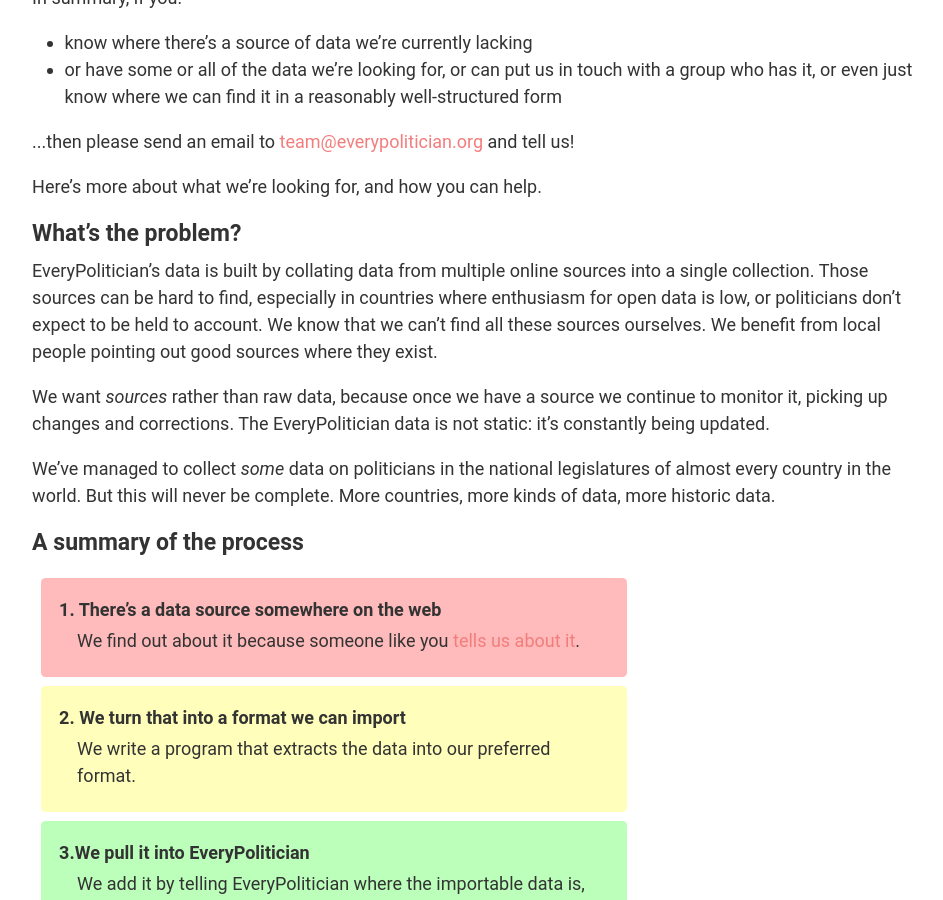
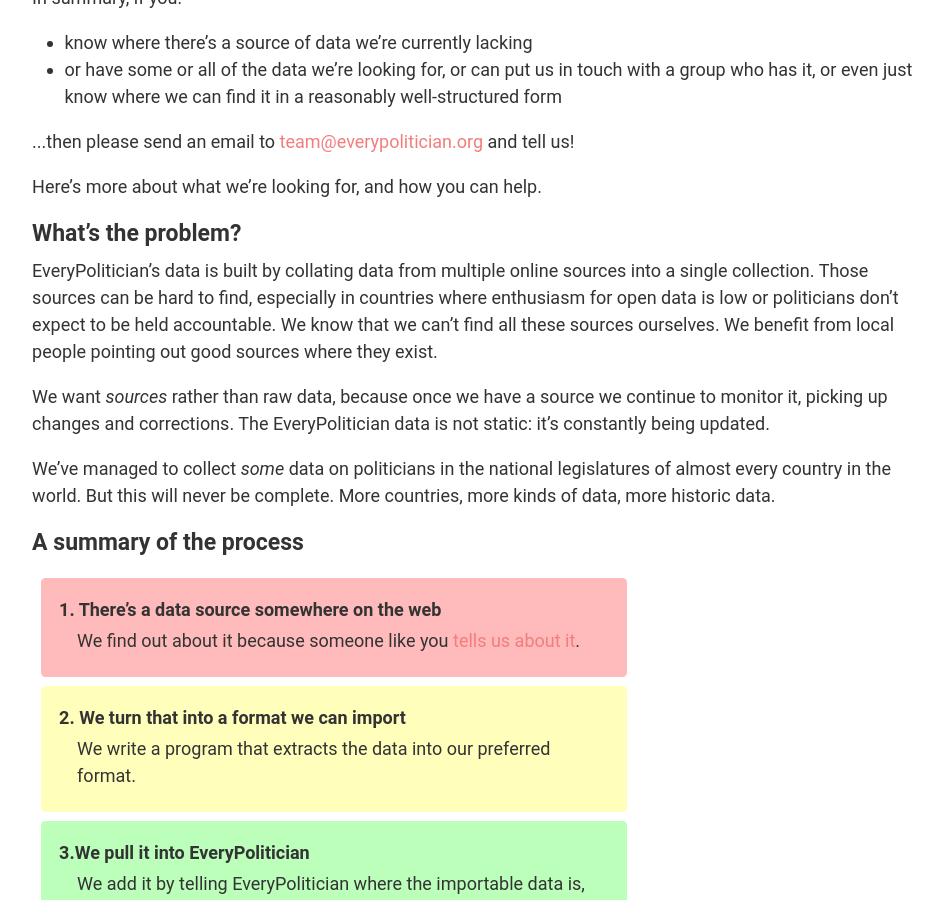
Before and after one commit to everypolitician/everypolitician-docs, a Jekyll site: the page built from contribute.html, in a window 1280 px wide and 900 px high, scrolled down 506 px. Shown: the whole window, without its empty margins (324-1267 px from the left). Built offline with Jekyll 4.4.1, drawn with Linux system fonts in a browser that asks for light colours; nearby versions of some CDN libraries; some of the changed text lies outside the part shown.

Commit message:
Fix some typos in contribute.html

```diff
--- a/contribute.html
+++ b/contribute.html
@@ -44,8 +44,8 @@
 <p>
   EveryPolitician’s data is built by collating data from multiple online
   sources into a single collection. Those sources can be hard to find,
-  especially in countries where enthusiasm for open data is low, or politicians
-  don’t expect to be held to account. We know that we can’t find all these
+  especially in countries where enthusiasm for open data is low or politicians
+  don’t expect to be held accountable. We know that we can’t find all these
   sources ourselves. We benefit from local people pointing out good sources
   where they exist.
 </p>
```
Also changed, not shown: other parts of contribute.html (+1 -1 lines).
